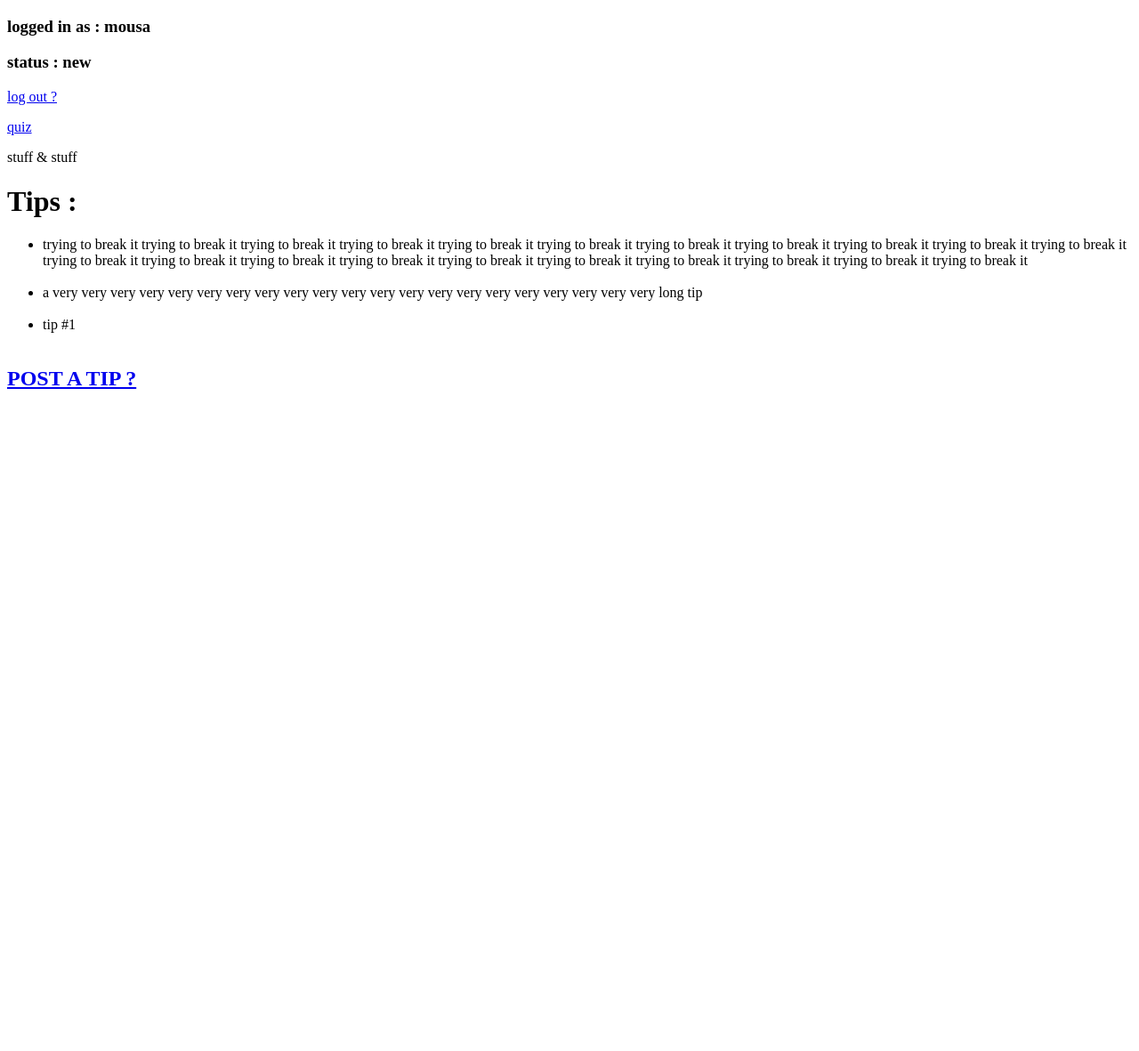
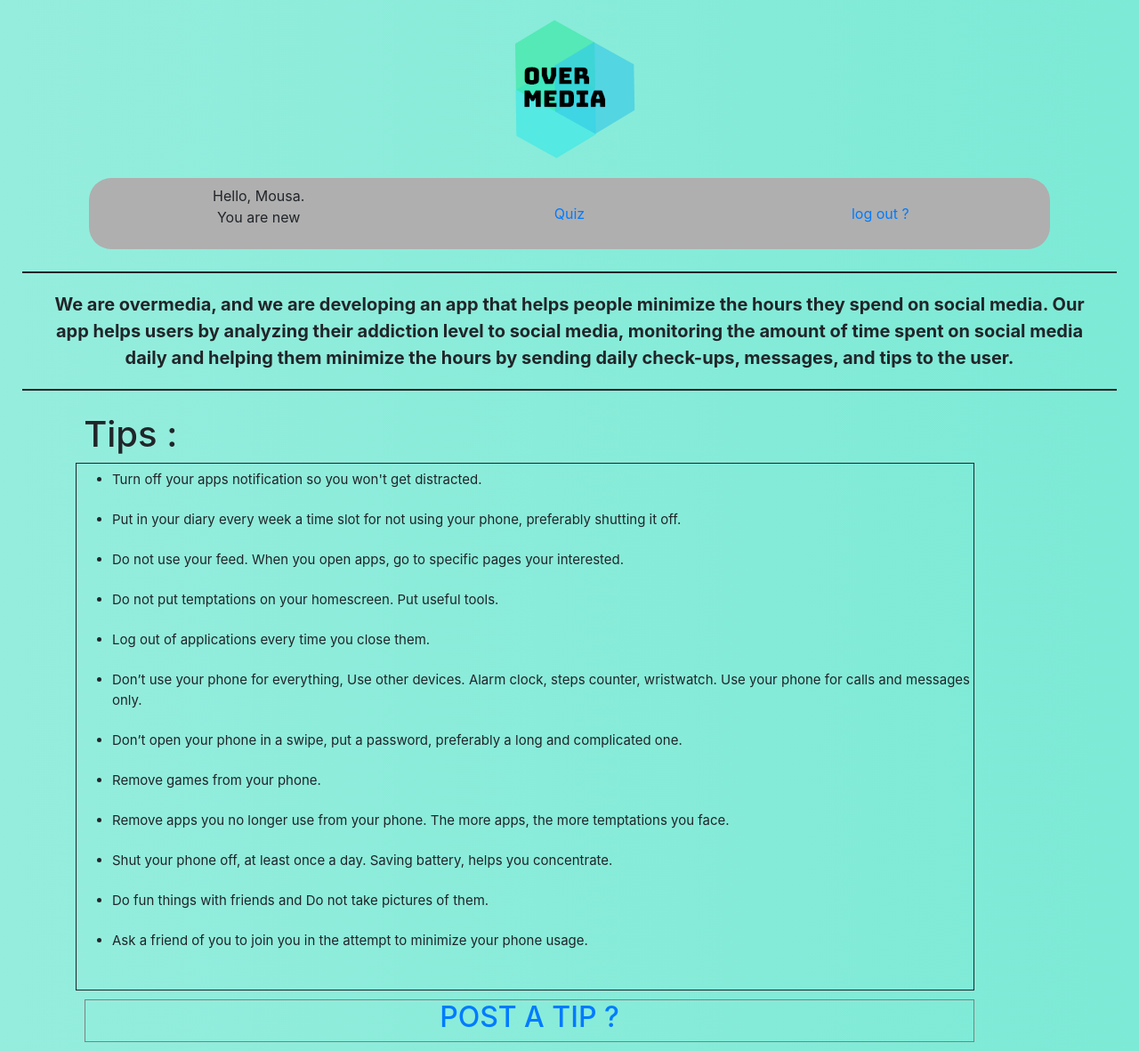
Before and after one commit to mousa19-meet/over-media, a Flask app: page / in a window 1280 px wide. Shown: the whole page at 89% size. Before the commit the page ends 437 px from the top, so only its background shows below. Run offline with Flask 2, Linux system fonts and the light colour scheme; a user stored in the database is signed in; some libraries are stand-ins or nearby versions.

Commit message:
no calndar

```diff
--- a/OverMedia/Database.py
+++ b/OverMedia/Database.py
@@ -2,7 +2,7 @@ from Model import *
 from sqlalchemy import create_engine
 from sqlalchemy.orm import sessionmaker
 
-engine = create_engine('sqlite:///users.db')
+engine = create_engine('sqlite:///Data.db')
 Base.metadata.create_all(engine)
 DBSession = sessionmaker(bind=engine)
 session = DBSession()
--- a/OverMedia/app.py
+++ b/OverMedia/app.py
@@ -9,12 +9,11 @@ app.config['SESSION_TYPE'] = 'filesystem'
 @app.route('/')
 def home():
     posts = query_all_posts()
-    posts = posts[::-1]
 
     if 'username' in flask_session:
         user_name = flask_session['username']
         status = query_user_by_name(user_name).status
-        return render_template('home_loggedin.html',name="logged in as : " + user_name ,status= status ,posts=posts)
+        return render_template('home_loggedin.html',name="Hello,  " + user_name ,status= status ,posts=posts)
     else :
         return render_template('home.html',posts=posts)
 
--- a/OverMedia/templates/home_loggedin.html
+++ b/OverMedia/templates/home_loggedin.html
@@ -2,22 +2,97 @@
 <html>
 <head>
   <title> HomePage </title>
+
+  <link rel="stylesheet" href="https://maxcdn.bootstrapcdn.com/bootstrap/4.0.0/css/bootstrap.min.css" integrity="sha384-Gn5384xqQ1aoWXA+058RXPxPg6fy4IWvTNh0E263XmFcJlSAwiGgFAW/dAiS6JXm" crossorigin="anonymous">
+
+<style>
+
+body {
+  margin: 0;
+  background:linear-gradient(to right, #95eddd,#7cead6);
+}
+
+
+ .navbar {
+  background-color:#AFAFAF;
+  text-align: center;
+  border-radius: 25px;
+  margin-left: 100px;
+  margin-right: 100px;
+}
+
+.tips_head {
+  text-align: center;
+}
+
+.all_tips {
+  font-size: 15px;
+  border-style: solid;
+  border-width: 1px;
+  padding-top: 7px;
+  padding-bottom: 5px;
+  margin-right: 100px;
+}
+
+.post-tip {
+  border-color: grey;
+  border-style: solid;
+  border-width: 1px;
+  margin: 10px;
+  text-align: center;
+  margin-right: 100px;
+}
+
+.main {
+  text-align: center;
+  font-size: 20px;
+  margin: 25px;
+  padding: 20px;
+  border-width: 2px;
+  border-style: solid;
+  border-right:0px;
+  border-left: 0px;
+}
+
+
+
+</style>
 </head>
 <body>
 
-  <div>
+  <div class="row">
+    <div class="col-sm-5"></div>
+    <div class="col-sm-4" class="text-center"><img src="{{url_for('static', filename='images/logo.png')}}" alt="logo"></div>
+  </div>
 
-      <h3> {{ name }} </h3>
-      <h3> status : {{ status }}</h3>
-    <p><a href="{{url_for('log_out')}}"> log out ? </a></p>
-    <p><a href="{{url_for('quiz')}}"> quiz </a></p>
+  <div class="navbar" class="row">
+      <div class="col-sm-4" class="text-center">
+        <p> {{ name }}. <br> You are  {{ status }}</p>
+      </div>
+
+      <div class="col-sm-4">
+        <a  href="{{url_for('quiz')}}"> Quiz </a>
+      </div>
+
+      <div class="col-sm-4">
+        <a  href="{{url_for('log_out')}}">log out ?</a>
+      </div>
   </div>
-    <p>stuff & stuff</p>
-  <div class="everything">
-      <div class="box">
+
+  <div class="row">
+<div class="col-sm-12"><strong><p class="main"> We are overmedia, and we are developing an app that helps people minimize the hours they spend on social media.
+Our app helps users by analyzing their addiction level to social media, monitoring the amount of time spent on social media daily and helping them minimize the hours by sending daily check-ups, messages, and tips to the user.
+ </p></strong></div>
+  </div>
+
+  <div class="row">
+  <div class="col-sm-1"></div>
+
+  <div class="tips_head">
         <h1> Tips : </h1>
-      </div>
-      <div class="container">
+  </div>
+      <div class="container" class="col-sm-10">
+
         <div class="all_tips">
             <ul>
               {%for post in posts%}
@@ -26,13 +101,16 @@
               {% endfor %}
             </ul>
         </div>
+
+        <div class="post-tip">
           <a href='{{url_for("create_tip")}}'>
-            <div class="post_tip">
             <h2> POST A TIP ? </h2>
-            </div>
           </a>
         </div>
       </div>
+    </div>
 
 </body>
 </html>
+</body>
+</html>
--- a/OverMedia/templates/quiz.html
+++ b/OverMedia/templates/quiz.html
@@ -42,7 +42,7 @@ p.right {
 	</style>
 </head>
 <body>
-	<h2 class="text-mid"> Take our quick quiz ! </h2>
+	<h2 class="text-mid"> Take our quick Quiz ! </h2>
 	<form action="/quiz" method="post">
 
 
--- a/OverMedia/templates/sign_up.html
+++ b/OverMedia/templates/sign_up.html
@@ -8,7 +8,6 @@
 <style>
 
 body {
-    background:#CCEEE8;
     background:linear-gradient(to right, #95eddd,#7cead6);
 }
 .text-mid {
--- a/OverMedia/templates/tips.html
+++ b/OverMedia/templates/tips.html
@@ -5,6 +5,7 @@
 <link rel="stylesheet" href="https://maxcdn.bootstrapcdn.com/bootstrap/4.0.0/css/bootstrap.min.css" integrity="sha384-Gn5384xqQ1aoWXA+058RXPxPg6fy4IWvTNh0E263XmFcJlSAwiGgFAW/dAiS6JXm" crossorigin="anonymous">
 
   <style>
+
 body {
     background:#CCEEE8;
     background:linear-gradient(to right, #95eddd,#7cead6);
@@ -42,7 +43,7 @@ p {
           <div class="container" >
             <br>
                 <h1 class="text-mid"> Wrtie your tip down below </h1>
-                <h2 class="text-mid"> make sure to use less than 500 characters </h2>
+                <h4 class="text-mid"> make sure to use less than 500 characters </h4>
             <br>
                 <form action="/create-tip", method="POST">
             <br>
```
Also changed, not shown: OverMedia/templates/home.html (+43 -14 lines), OverMedia/Data.db (added), OverMedia/static/images/logo.png (added), OverMedia/users.db (deleted), 2 other files.
